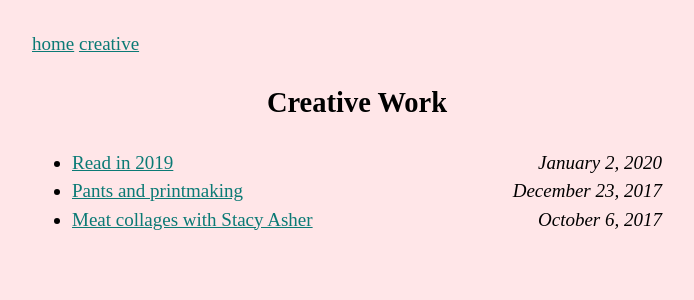
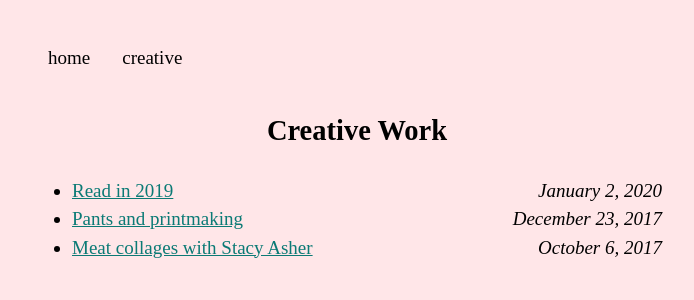
Before and after one commit to pmt/pmt.github.io, a Jekyll site: the page built from creative.html, in a window 1280 px wide. Shown: the top 300 px of the page, without its empty margins (283-977 px from the left). Built offline with Jekyll 4.4.1, drawn with Linux system fonts in a browser that asks for light colours.

Commit message:
navbar updated

```diff
--- a/_includes/navbar.md
+++ b/_includes/navbar.md
@@ -1,2 +1,4 @@
-<a href="/">home</a>
-<a href="/creative/">creative</a>
+<ul class="nav">
+    <li class="navitem"> <a class="menu" href="/">home</a> </li>
+    <li class="navitem"> <a class="menu" href="/creative/">creative</a> </li>
+</ul>
--- a/css/blog.scss
+++ b/css/blog.scss
@@ -84,3 +84,41 @@ table {
       margin-top: 0; }
     table tr th :last-child, table tr td :last-child {
       margin-bottom: 0; }
+
+
+/*
+ * Matteo Nicoli, April 2020 ~ Navigation Bar style
+ */
+
+ul.nav
+{
+    list-style-type: none;
+    margin: 0;
+    padding: 0;
+    overflow: hidden;
+    background-color: transparent;
+}
+
+li.navitem
+{
+    float: left;
+}
+
+li a.menu
+{
+    display: block;
+    color: black;
+    text-align: center;
+    padding: 14px 16px;
+    text-decoration: none;
+    user-select: none;
+    -webkit-user-select: none;
+    -moz-user-select: none;
+    -ms-user-select: none;
+}
+
+li a.menu:hover
+{
+    border-radius: 10px;
+    background-color: pink;
+}
--- a/sample/Meat collages with Stacy Asher | patricia torvalds.html
+++ b/sample/Meat collages with Stacy Asher | patricia torvalds.html
@@ -36,8 +36,10 @@
    </head>
   <body>
     <div class="pagecontents">
-      <a href="/">home</a>
-      <a href="/creative/">creative</a>
+      <ul class="nav">
+        <li class="navitem"><a class="menu" href="/">home</a></li>
+        <li class="navitem"><a class="menu" href="/creative/">creative</a></li>
+      </ul>
 
       <h2 class="post-title">Meat collages with Stacy Asher</h2>
 
```
Also changed, not shown: sample/Pants and printmaking | patricia torvalds.html (+4 -3 lines), sample/css/blog.css (+9 -0 lines).
